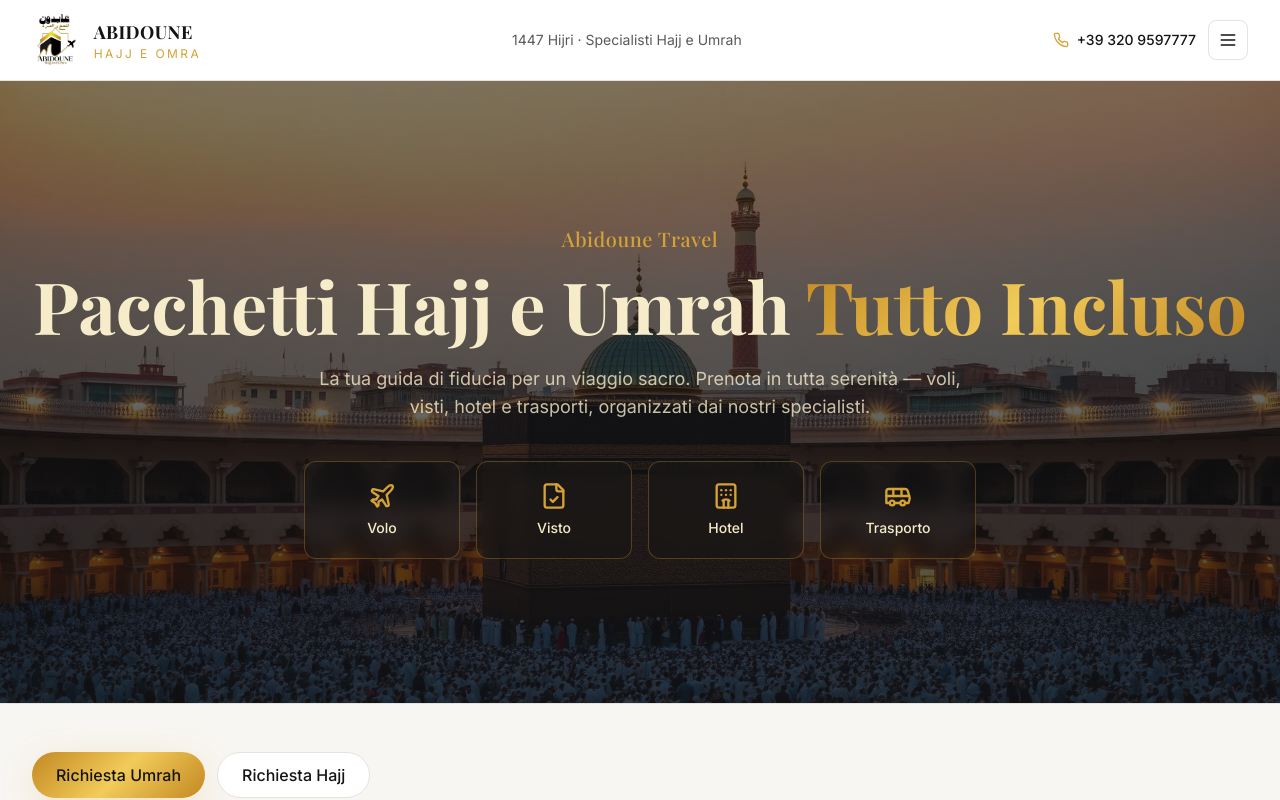
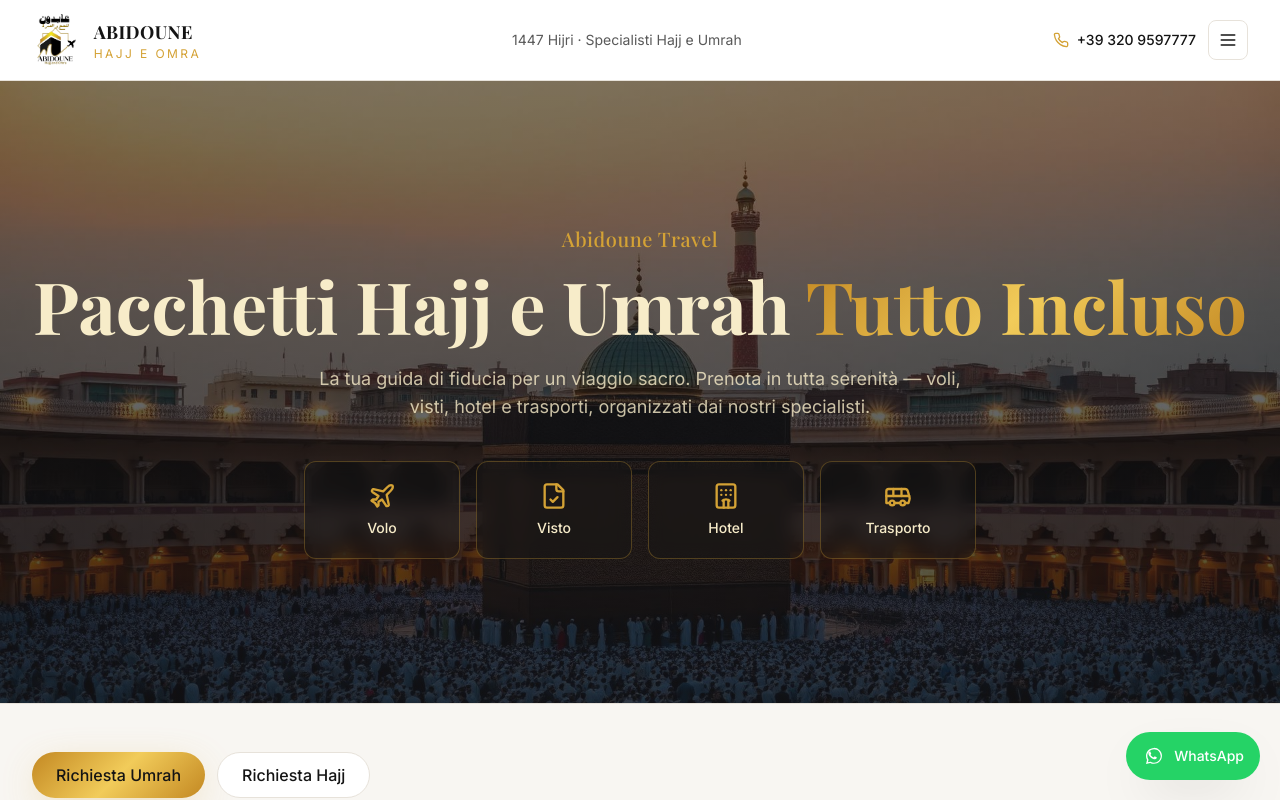
Before and after one commit to spaces-xcode/abidountravel-explore-joy, a React (Vite) app: page / in a window 1280 px wide. Shown: the top 800 px of the page. Built offline with nearby package versions, Linux system fonts and the light colour scheme; the HTML template or start-up script is replaced by a standard one.

Commit message:
Changes
Co-authored-by: spaces-xcode <46488857+spaces-xcode@users.noreply.github.com>

```diff
--- a/src/pages/Index.tsx
+++ b/src/pages/Index.tsx
@@ -5,6 +5,7 @@ import { Packages } from "@/components/site/Packages";
 import { Services } from "@/components/site/Services";
 import { Testimonials } from "@/components/site/Testimonials";
 import { Footer } from "@/components/site/Footer";
+import { WhatsAppButton } from "@/components/site/WhatsAppButton";
 
 const Index = () => (
   <div className="min-h-screen bg-background">
@@ -17,6 +18,7 @@ const Index = () => (
       <Testimonials />
     </main>
     <Footer />
+    <WhatsAppButton />
   </div>
 );
 
```
